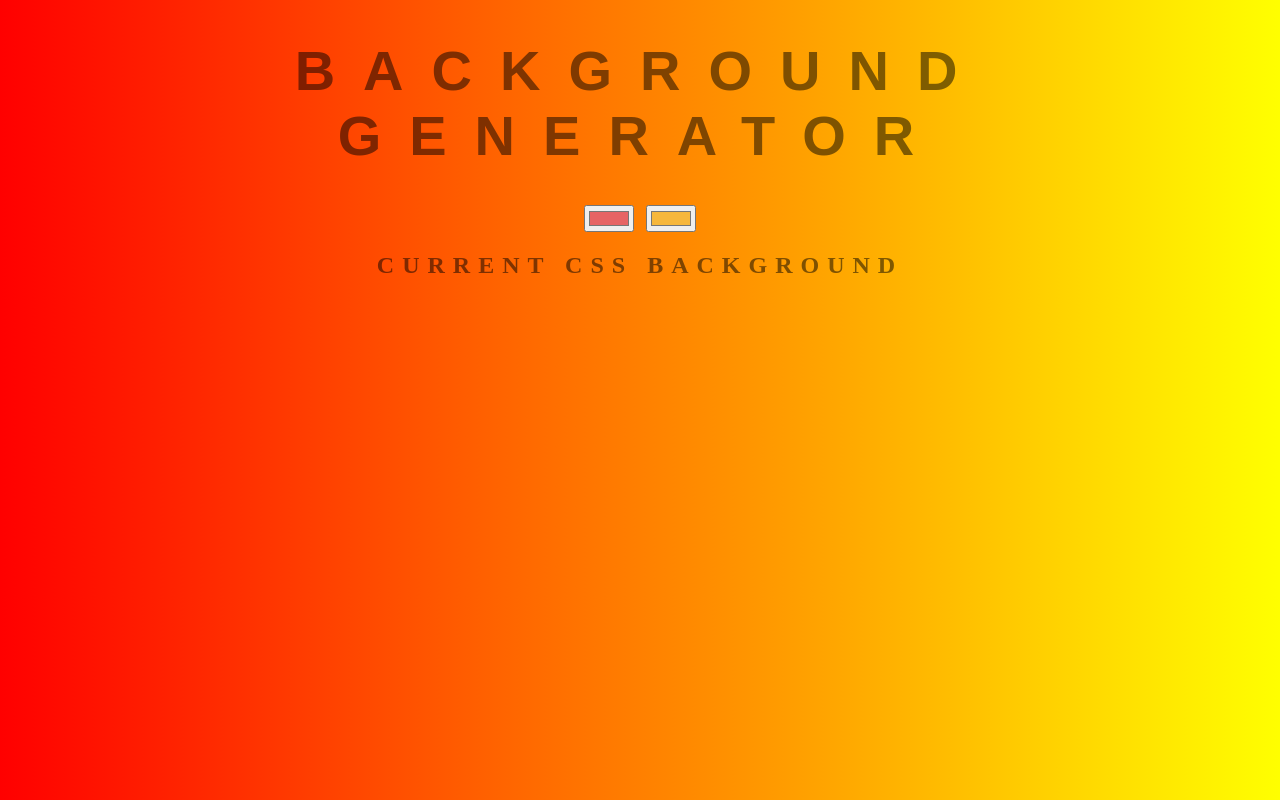
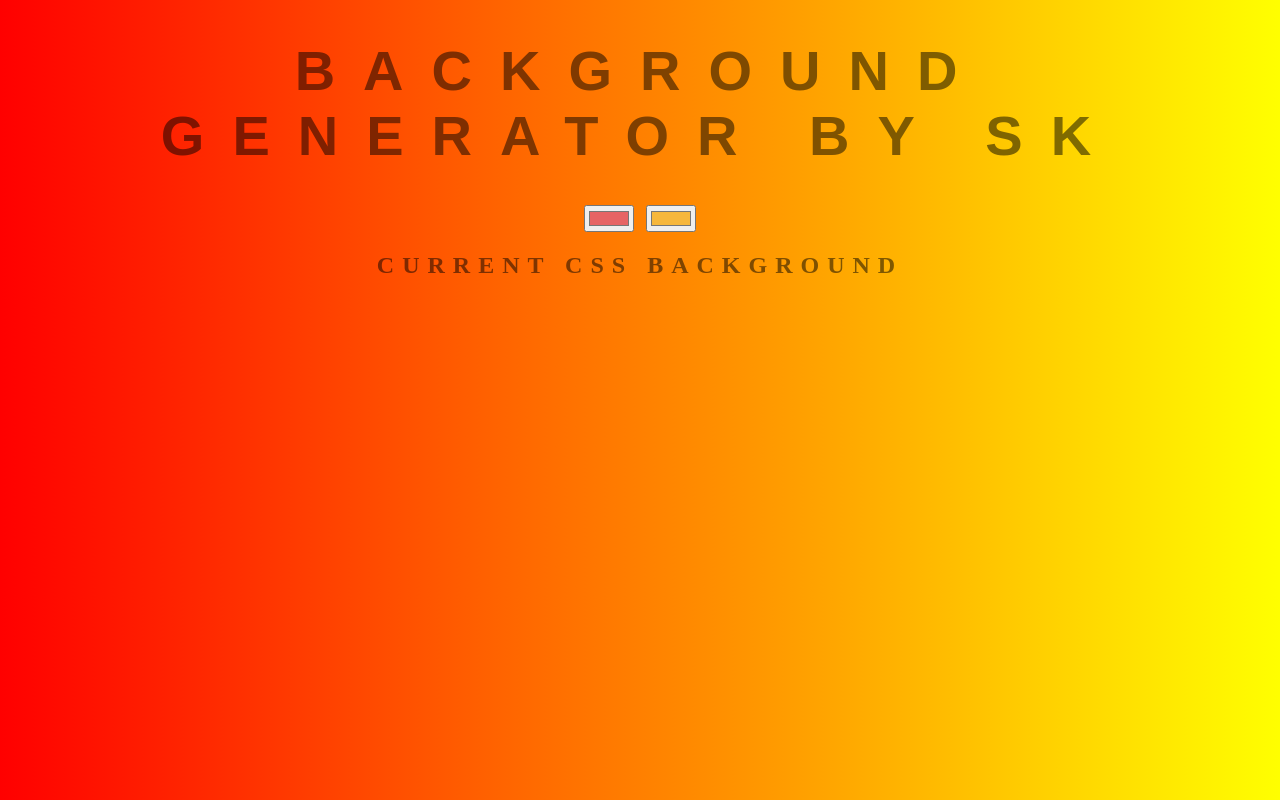
Before and after one commit to SergejKubat/background-generator, a plain HTML site: page index.html in a window 1280 px wide. Drawn offline with Linux system fonts and the light colour scheme.

Commit message:
promena naslova

```diff
--- a/index.html
+++ b/index.html
@@ -6,7 +6,7 @@
 	<link rel="stylesheet" type="text/css" href="style.css">
 </head>
 <body>
-	<h1>Background Generator</h1>
+	<h1>Background Generator by SK</h1>
 	<input type="color" id="color1" value="#e66465">
 	<input type="color" id="color2" value="#f6b73c">
 	<h2>Current CSS Background</h2>
```
